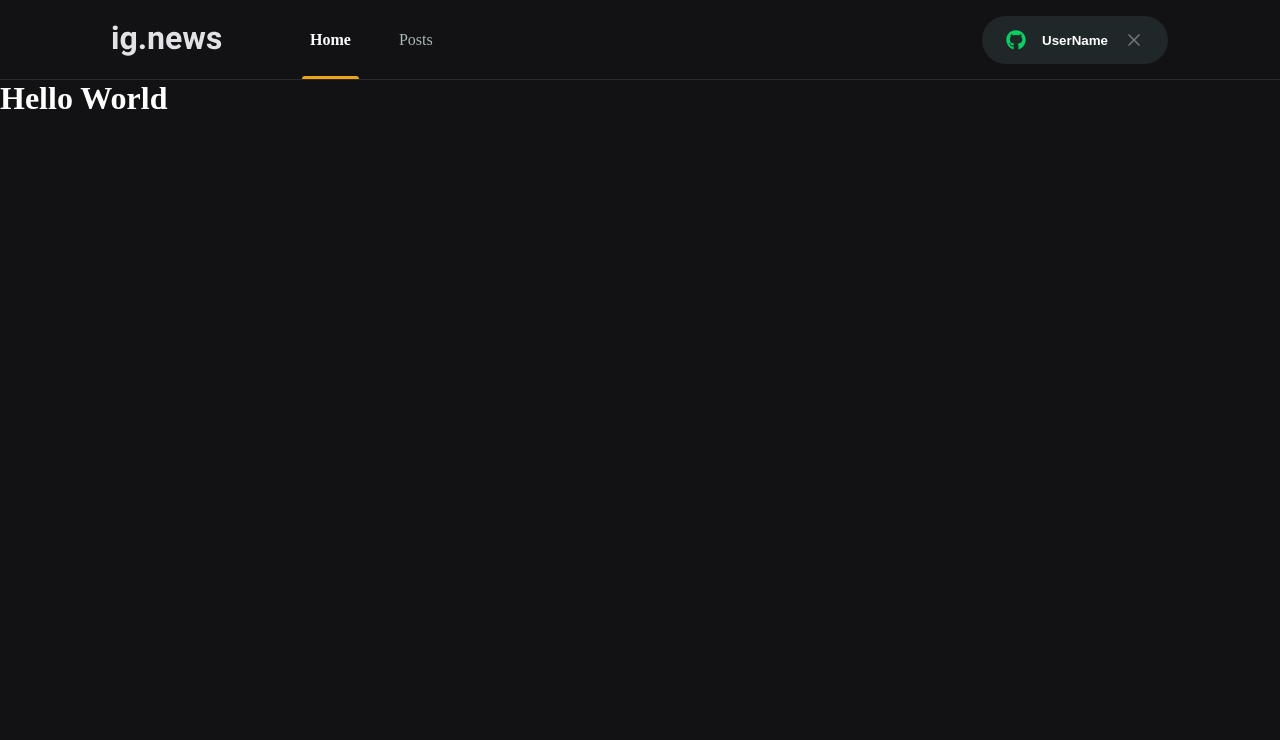
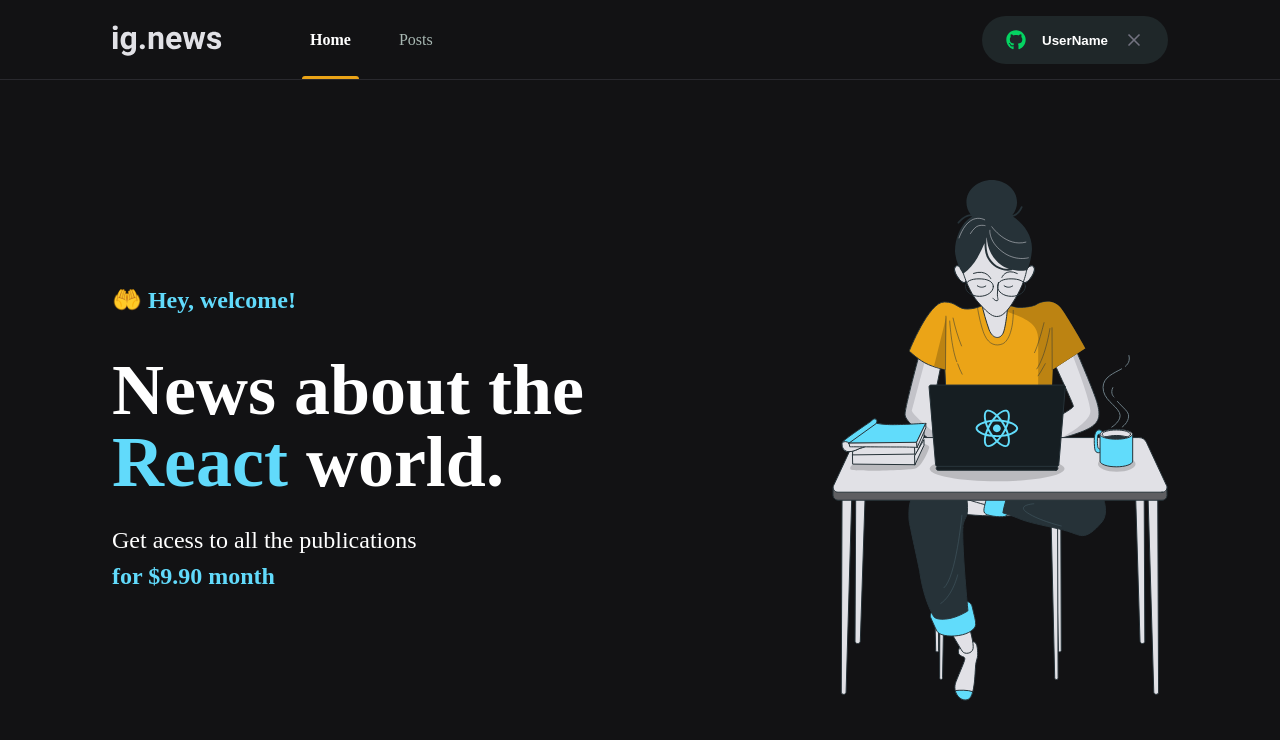
Before and after one commit to anddreluis2/iggnews, a Next.js app: page / in a window 1280 px wide. Shown: the top 740 px of the page. Built offline with nearby package versions, Linux system fonts and the light colour scheme.

Commit message:
estilização da homepage

```diff
--- /dev/null
+++ b/src/pages/home.module.scss
@@ -0,0 +1,41 @@
+.contentContainer {
+    max-width: 1120px;
+    margin: 0 auto;
+    padding: 0 2rem;
+    height: calc(100vh - 5rem);
+
+    display: flex;
+    align-items: center;
+    justify-content: space-between;
+}
+
+.hero {
+    max-width: 600px;
+
+    >span {
+        font-size: 1.5rem;
+        font-weight: bold;
+    }
+
+    h1 {
+        font-size: 4.5rem;
+        line-height: 4.5rem;
+        font-weight: 900;
+        margin-top: 2.5rem;
+    }
+
+    span {
+        color: var(--cyan-500);
+    }
+
+    p {
+        font-size: 1.5rem;
+        line-height: 2.25rem;
+        margin-top: 1.5rem;
+
+        span {
+            color: var(--cyan-500);
+            font-weight: bold;
+        }
+    }
+}
--- a/src/pages/index.tsx
+++ b/src/pages/index.tsx
@@ -1,14 +1,23 @@
 import Head from "next/head";
+import styles from './home.module.scss'
 
 export default function Home() {
   return (
     <>
       <Head>
-        <title>IgNews</title>
+        <title> Home | IgNews</title>
       </Head>
-      <h1>
-        Hello World
-      </h1>
+      <main className={styles.contentContainer}>
+        <section className={styles.hero}>
+          <span> 🤲 Hey, welcome! </span>
+          <h1>News about the <span>React</span> world.</h1>
+          <p>
+            Get acess to all the publications <br />
+            <span>for $9.90 month</span>
+          </p>
+        </section>
+        <img src="/images/avatar.svg" alt="Girl coding" />
+      </main>
     </>
   )
 }
```
